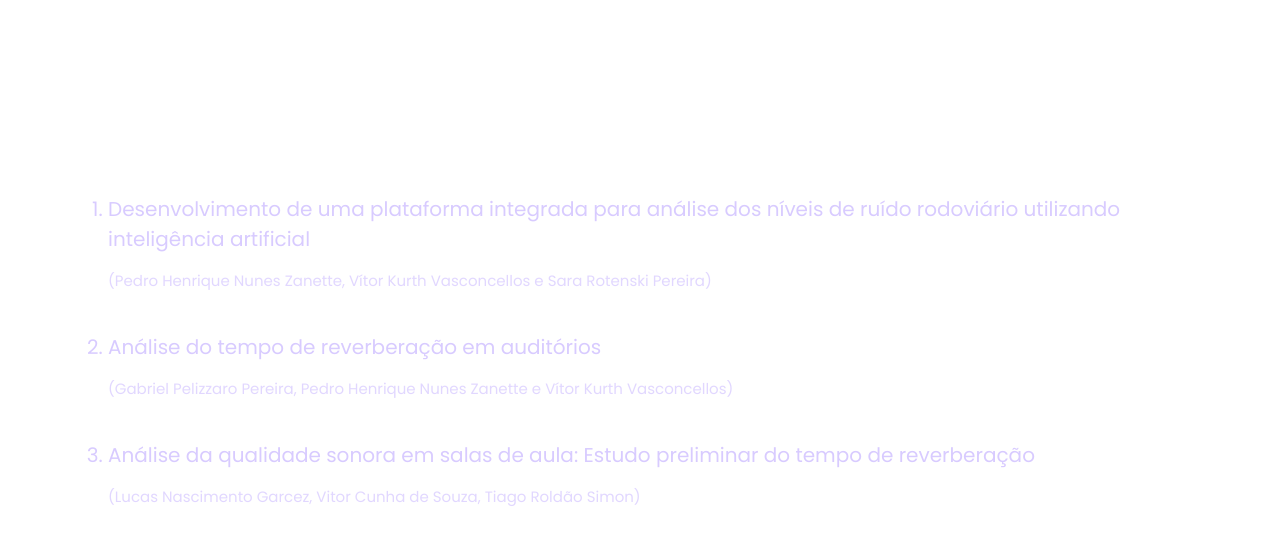
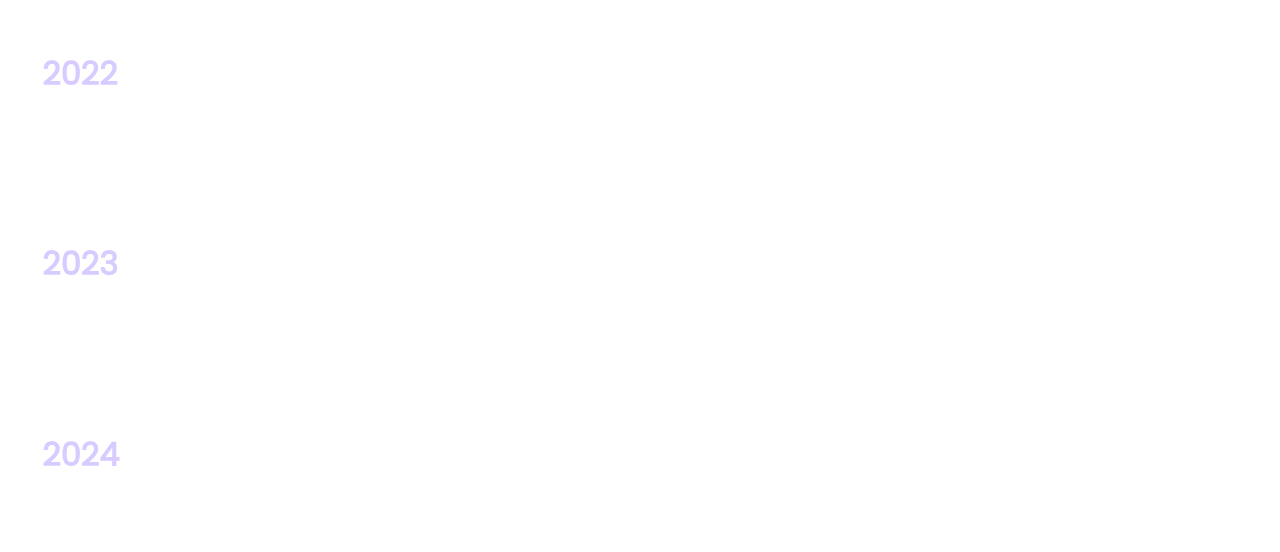
Before and after one commit to VITOR-KURTH/SiteIC-TypeScript, a Next.js app: page /About in a window 1280 px wide. Shown: the part 2203-2755 px from the top of the page. Built offline with nearby package versions, Linux system fonts and the light colour scheme.

Commit message:
About: Histórico

```diff
--- /dev/null
+++ b/src/Components/History/History.module.css
@@ -0,0 +1,45 @@
+.container {
+  display: flex;
+  flex-direction: column;
+  align-items: center;
+  width: 100%;
+  font-family: "Poppins";
+  color: #d8cbff;
+}
+
+.title {
+  color: #ffffffee;
+  font-size: 3rem;
+  text-align: center;
+  margin-bottom: 2rem;
+}
+
+.tempo {
+  display: flex;
+  flex-direction: column;
+  gap: 2rem;
+  width: 100%;
+  position: relative;
+  padding-left: 2rem;
+}
+
+.anoContainer {
+  display: flex;
+  flex-direction: column;
+  align-items: flex-start;
+  border-left: 2px solid #ffffff99;
+  padding-left: 1rem;
+  position: relative;
+}
+
+.ano {
+  color: #d8cbff;
+  font-size: 2rem;
+  font-weight: 600;
+}
+
+.desc {
+  font-size: 1rem;
+  font-weight: 400;
+  color: #ffffffcc;
+}
--- /dev/null
+++ b/src/Components/History/History.tsx
@@ -0,0 +1,29 @@
+import React from "react";
+import styles from "./History.module.css"
+
+const History = () => {
+  return(
+    <>
+   <div className={styles.container}>
+  <h1 className={styles.title}>História e Premiações</h1>
+  <div className={styles.tempo}>
+    <div className={styles.anoContainer}>
+      <h2 className={styles.ano}>2022</h2>
+      <p className={styles.desc}>Primeiro ano do projeto, com participação de 15 estudantes</p>
+    </div>
+    <div className={styles.anoContainer}>
+      <h2 className={styles.ano}>2023</h2>
+      <p className={styles.desc}>Segundo ano do projeto, com publicação de artigo em revista nacional, finalistas na FEBRACE</p>
+    </div>
+    <div className={styles.anoContainer}>
+      <h2 className={styles.ano}>2024</h2>
+      <p className={styles.desc}>Terceiro ano do projeto, participação na FEBIC com dois projetos premiados</p>
+    </div>
+  </div>
+</div>
+
+    </>
+  )
+}
+
+export default History
--- a/src/app/About/page.tsx
+++ b/src/app/About/page.tsx
@@ -1,8 +1,8 @@
 import React from 'react'
 import styles from "./page.module.css";
 import Image from 'next/image'
-import Project from '../../Components/project/Project';
 import { Metadata } from 'next';
+import History from '../../Components/History/History';
 
 export const metadata: Metadata = {
   title: 'Iniciação Científica - Sobre',
@@ -59,7 +59,7 @@ return(
             </div>
 
           </div>
-          <Project/>
+          <History/>
         </div>
 
 )
--- /dev/null
+++ b/src/app/Login/page.module.css
@@ -0,0 +1,86 @@
+.container {
+  display: flex;
+  align-items: center;
+  gap: 100px;
+  padding: 0 60px;
+}
+
+.item1 {
+  flex: 1;
+  display: flex;
+  flex-direction: column;
+  gap: 44px;
+  margin-bottom: 10%;
+}
+
+.container1 {
+  display: flex;
+  align-items: center;
+  gap: 100px;
+  padding: 20px;
+}
+
+.title {
+  font-size: 1.7rem;
+  text-align: center;
+  color: #ffffffee;
+  margin-top: 1rem;
+}
+
+.containerCadastro {
+  min-height: 100%;
+  display: flex;
+  flex-direction: column;
+  align-items: center;
+  justify-content: center;
+  color: #45189200;
+  font-family: 'Poppins';
+  border-width: 1px;
+  border-style: solid;
+  border-color: #451892;
+  background: linear-gradient(to bottom, rgba(69, 24, 146, 0.44), #120234);
+  border-radius: 8px;
+
+}
+
+.input {
+  width: 300px;
+  height: 50px;
+  border-radius: 8px;
+  background-color: #ffffffc6;
+  border-style: hidden;
+  font-size: 20px;
+  padding-left: 16px;
+  color: #000000;
+}
+
+
+.inputContainer {
+  display: flex;
+  flex-direction: column;
+  gap: 15px;
+  padding: 2.7em 5.6em;
+}
+
+
+.buttonContainer {
+  display: flex;
+  gap: 20px;
+}
+
+.button {
+  width: 100px;
+  height: 40px;
+  border: none;
+  border-radius: 8px;
+  background-color: #007bff;
+  color: white;
+  font-size: 16px;
+  cursor: pointer;
+  transition: background-color 0.3s;
+  margin-bottom: 15px;
+}
+
+.button:hover {
+  background-color: #0056b3;
+}
```
Also changed, not shown: src/app/Cadastro/page.module.css (+4 -4 lines), src/app/Cadastro/page.tsx (+5 -2 lines), src/app/IA/page.tsx (added, +12 -0 lines), src/app/Login/page.tsx (added, +31 -0 lines), public/megafone.png (deleted), public/megafone.svg (added), src/app/IA/IA.module.css (added), src/app/Perfil/Perfil.module.css (added), src/app/Perfil/page.tsx (added).
